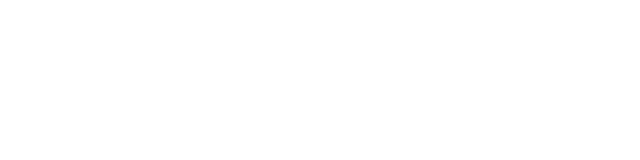
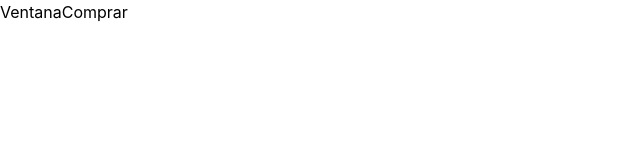
Before and after one commit to raulchvzt/JARide, a React (Vite) app: page /comprar in a window 1280 px wide. Before the commit this address had no page. Shown: the top 160 px of the page, without its empty margins (0-640 px from the left). Built offline with nearby package versions, Linux system fonts and the light colour scheme.

Commit message:
Se crea la ventana de comprar

```diff
--- a/src/App.jsx
+++ b/src/App.jsx
@@ -2,12 +2,14 @@ import { useState } from 'react'
 import { Routes,Route } from 'react-router-dom'
 import Login from './pages/Login'
 import Inicio from './pages/Inicio'
+import VentanaComprar from './pages/VentanaComprar'
 
 function App() {
 
   return (
     <Routes>
     <Route path='/' element={<Login />} />
+    <Route path='/comprar' element={<VentanaComprar />} />
     </Routes>
   )
 }
--- /dev/null
+++ b/src/pages/VentanaComprar.jsx
@@ -0,0 +1,7 @@
+import React from 'react'
+
+export default function VentanaComprar() {
+  return (
+    <div>VentanaComprar</div>
+  )
+}
```
